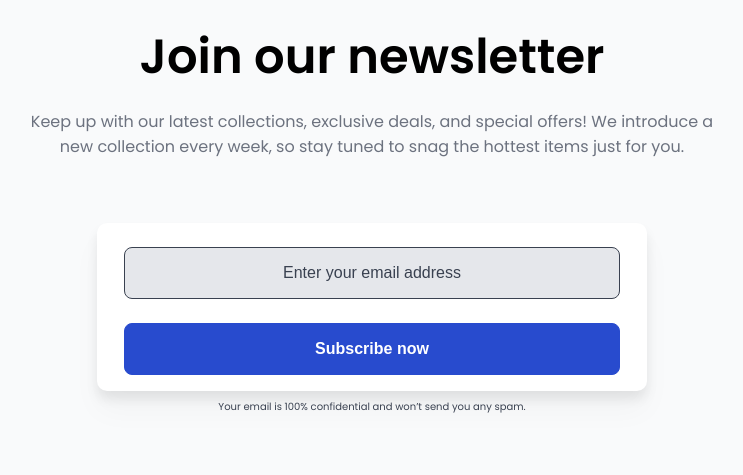
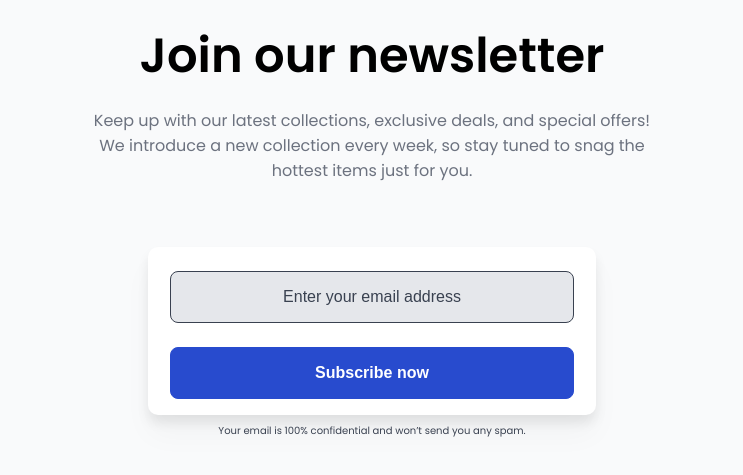
Before and after one commit to jwvdriel/mailProgram, a plain HTML site: page index.html in a window 1280 px wide. Shown: the part 219-694 px from the top of the page, without its empty margins (268-1011 px from the left). Drawn offline with Linux system fonts and the light colour scheme.

Commit message:
dekstop design

```diff
--- a/style.css
+++ b/style.css
@@ -108,7 +108,7 @@ body {
 
 /* layout 1024px */
 
-@media screen and (min-width: 1024px) {
+@media screen and (min-width: 1024px) and (max-width: 1279px) {
   .container {
     width: 55%;
     font-size: var(--poppins-subheading);
@@ -127,3 +127,24 @@ body {
     text-align: center;
   }
 }
+
+/* layout 1280px */
+
+@media screen and (min-width: 1280px) {
+  .container {
+    width: 45%;
+  }
+
+  .input-container {
+    width: 35%;
+  }
+
+  .layout-container {
+    width: 90%;
+  }
+
+  .layout-container p {
+    font-size: 10px;
+    text-align: center;
+  }
+}
```
